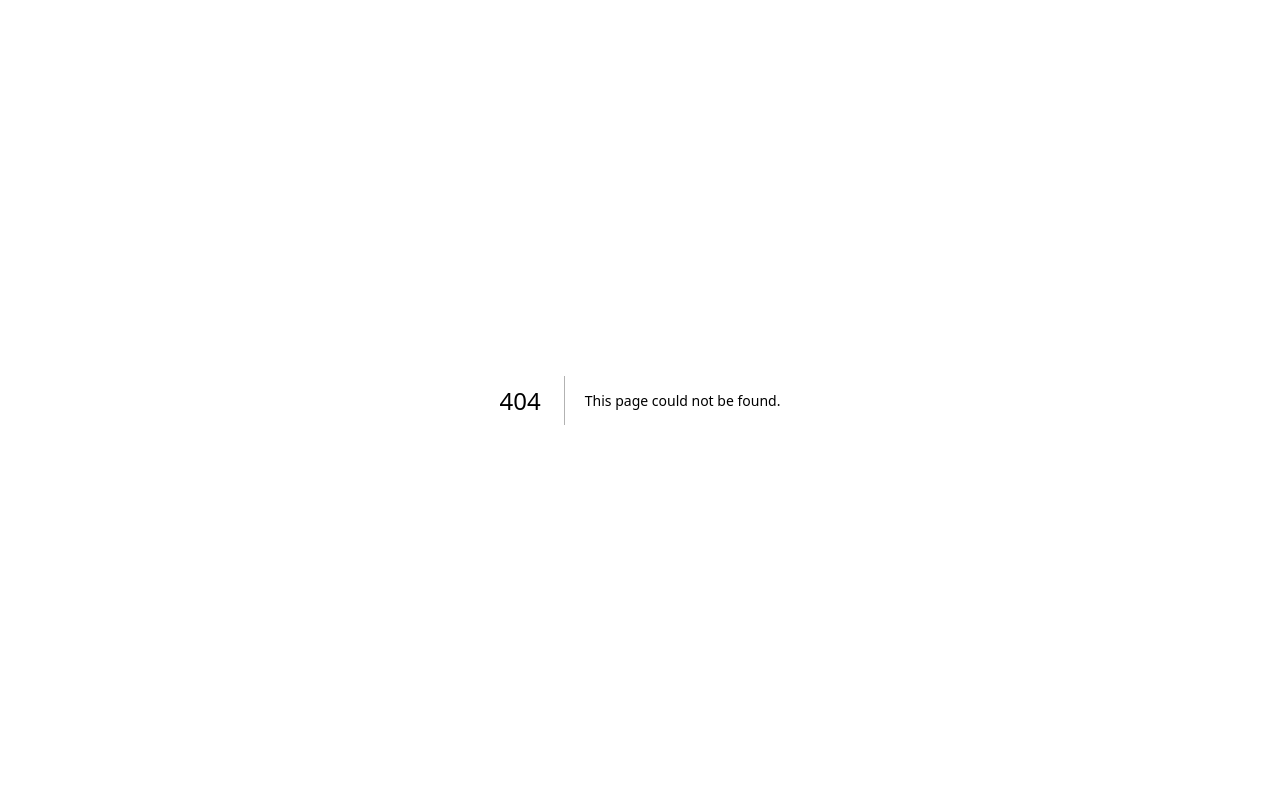
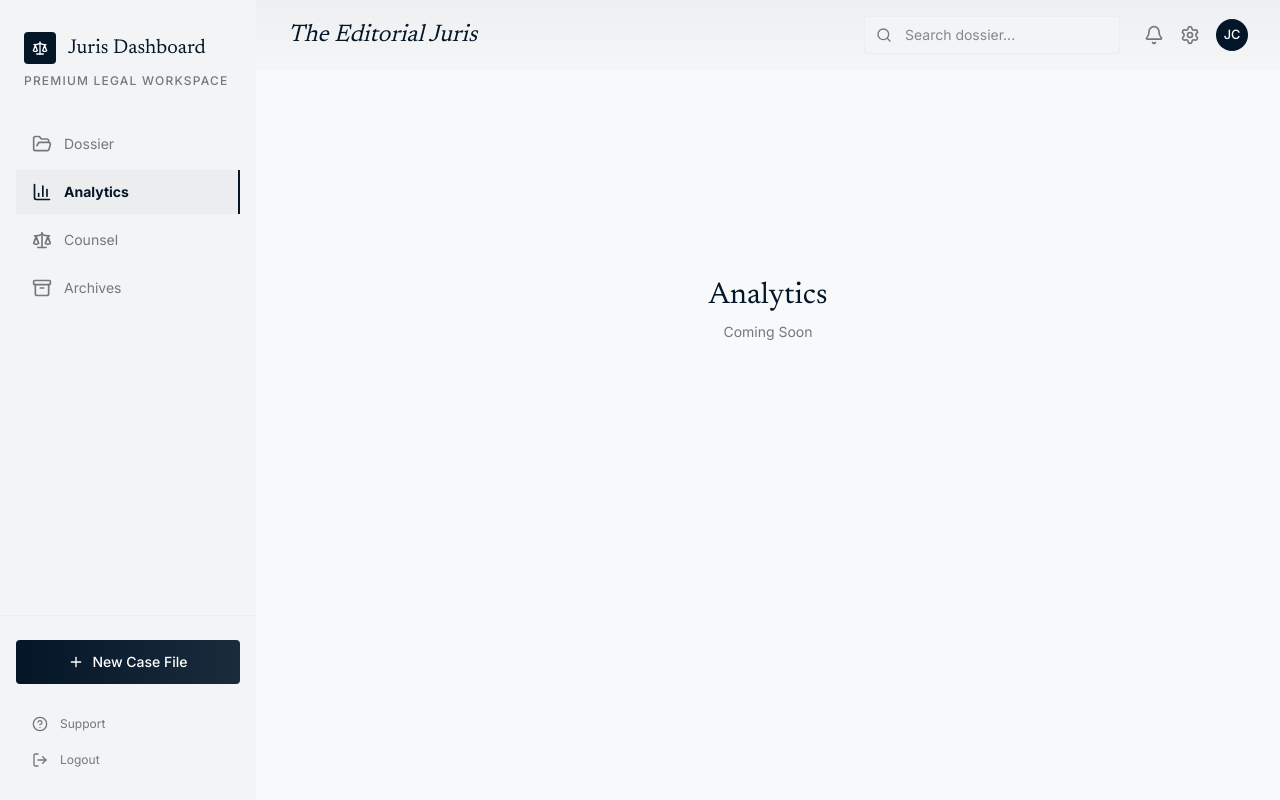
Before and after one commit to adamszeptycki/innovative-intake, a Next.js app: page /analytics in a window 1280 px wide. Before the commit this address had no page. Built offline with nearby package versions, Linux system fonts and the light colour scheme.

Commit message:
feat: add root layout shell with sidebar, header, and placeholder routes

```diff
--- /dev/null
+++ b/app/analytics/page.tsx
@@ -0,0 +1,10 @@
+export default function AnalyticsPage() {
+  return (
+    <div className="flex items-center justify-center min-h-[60vh]">
+      <div className="text-center space-y-2">
+        <h2 className="font-headline text-3xl text-primary">Analytics</h2>
+        <p className="text-sm text-outline">Coming Soon</p>
+      </div>
+    </div>
+  );
+}
--- /dev/null
+++ b/app/archives/page.tsx
@@ -0,0 +1,10 @@
+export default function ArchivesPage() {
+  return (
+    <div className="flex items-center justify-center min-h-[60vh]">
+      <div className="text-center space-y-2">
+        <h2 className="font-headline text-3xl text-primary">Archives</h2>
+        <p className="text-sm text-outline">Coming Soon</p>
+      </div>
+    </div>
+  );
+}
--- /dev/null
+++ b/app/counsel/page.tsx
@@ -0,0 +1,10 @@
+export default function CounselPage() {
+  return (
+    <div className="flex items-center justify-center min-h-[60vh]">
+      <div className="text-center space-y-2">
+        <h2 className="font-headline text-3xl text-primary">Counsel</h2>
+        <p className="text-sm text-outline">Coming Soon</p>
+      </div>
+    </div>
+  );
+}
--- a/app/layout.tsx
+++ b/app/layout.tsx
@@ -1,20 +1,25 @@
 import type { Metadata } from "next";
-import { Geist, Geist_Mono } from "next/font/google";
+import { Newsreader, Inter } from "next/font/google";
+import { Sidebar } from "@/components/sidebar";
+import { Header } from "@/components/header";
 import "./globals.css";
 
-const geistSans = Geist({
-  variable: "--font-geist-sans",
+const newsreader = Newsreader({
+  variable: "--font-newsreader",
   subsets: ["latin"],
+  weight: ["400", "600", "700"],
+  style: ["normal", "italic"],
 });
 
-const geistMono = Geist_Mono({
-  variable: "--font-geist-mono",
+const inter = Inter({
+  variable: "--font-inter",
   subsets: ["latin"],
+  weight: ["400", "500", "600", "700"],
 });
 
 export const metadata: Metadata = {
-  title: "Create Next App",
-  description: "Generated by create next app",
+  title: "Juris Pro | The Editorial Juris",
+  description: "Premium Legal Workspace — The Digital Barrister",
 };
 
 export default function RootLayout({
@@ -25,9 +30,15 @@ export default function RootLayout({
   return (
     <html
       lang="en"
-      className={`${geistSans.variable} ${geistMono.variable} h-full antialiased`}
+      className={`${newsreader.variable} ${inter.variable} h-full antialiased`}
     >
-      <body className="min-h-full flex flex-col">{children}</body>
+      <body className="min-h-full bg-surface text-on-surface font-body">
+        <Sidebar />
+        <main className="ml-64 min-h-screen">
+          <Header />
+          {children}
+        </main>
+      </body>
     </html>
   );
 }
```
